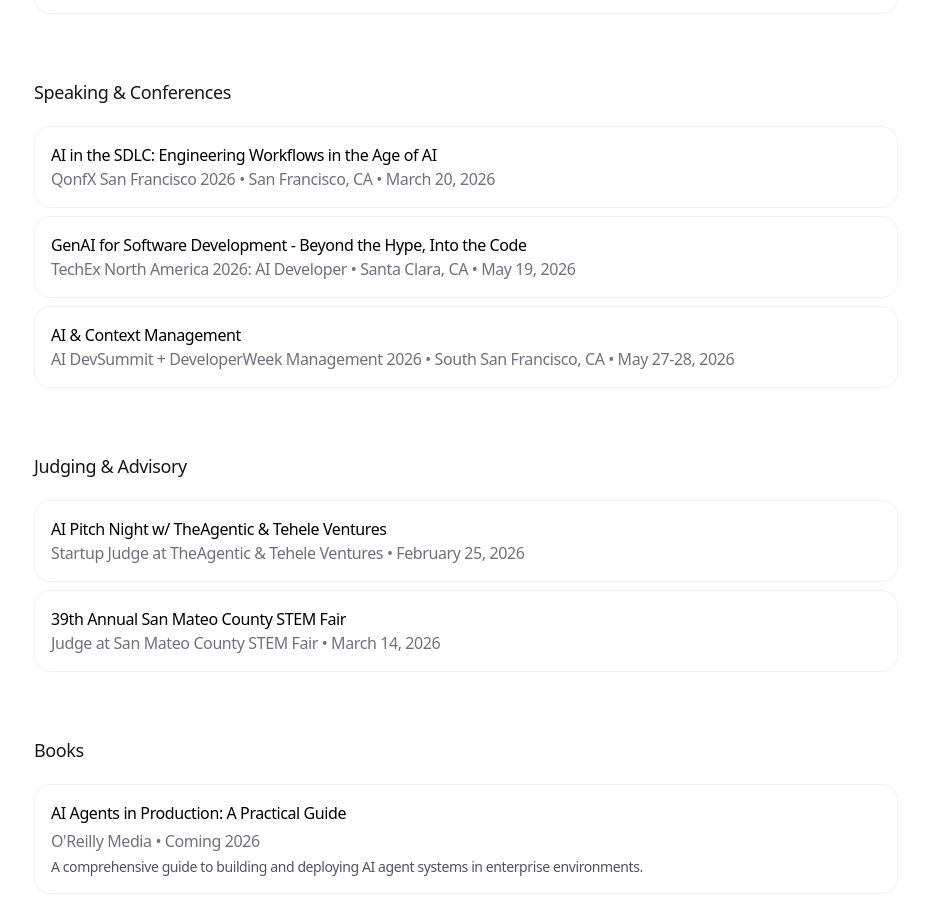
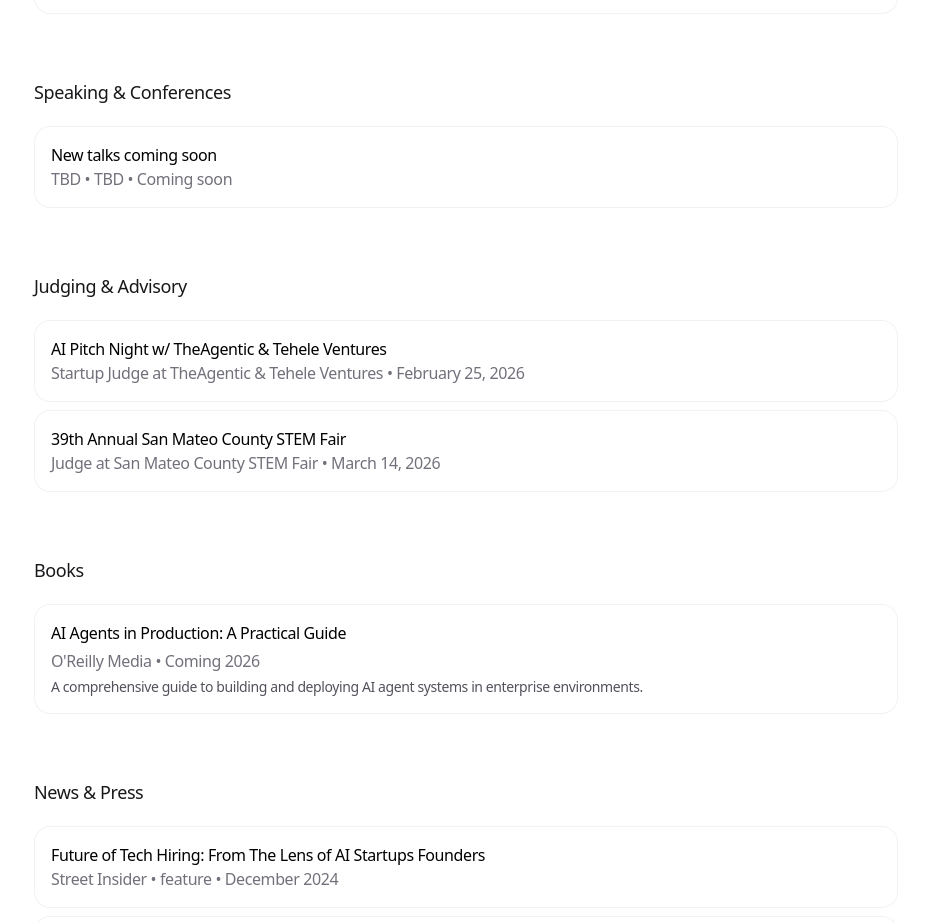
Before and after one commit to CoderCouple/sunil-portfolio, a Next.js app: page / in a window 1280 px wide. Shown: the part 2482-3405 px from the top of the page, without its empty margins (174-1103 px from the left). Built offline with nearby package versions, Linux system fonts and the light colour scheme.

Commit message:
Hide Speaking entries behind comment block, show Coming Soon placeholder

```diff
--- a/app/data.ts
+++ b/app/data.ts
@@ -255,6 +255,22 @@ export const MEDIA_PUBLICATIONS: MediaPublication[] = [
 
 export const SPEAKING_ENGAGEMENTS: SpeakingEngagement[] = [
   {
+    title: 'New talks coming soon',
+    event: 'TBD',
+    date: 'Coming soon',
+    location: 'TBD',
+    link: '#',
+    id: 'speak-tbd',
+    slug: 'coming-soon',
+    description: 'New speaking engagements are in the works — check back here for upcoming talks and conferences.',
+    topics: [],
+    audience: 'TBD',
+    organizer: 'TBD',
+    organizerDescription: '',
+    conferenceDescription: '',
+  },
+  /* Archived — uncomment to re-publish on the homepage and /speaking/<slug>.
+  {
     title: 'AI in the SDLC: Engineering Workflows in the Age of AI',
     event: 'QonfX San Francisco 2026',
     date: 'March 20, 2026',
@@ -319,6 +335,7 @@ export const SPEAKING_ENGAGEMENTS: SpeakingEngagement[] = [
     image: '/ai-devsummit/ai-devsummit-speaker.png',
     eventWebsiteUrl: 'https://aidevsummit.co/',
   },
+  */
 ]
 
 export const JUDGING_OPPORTUNITIES: JudgingOpportunity[] = JUDGING_DATA
```
